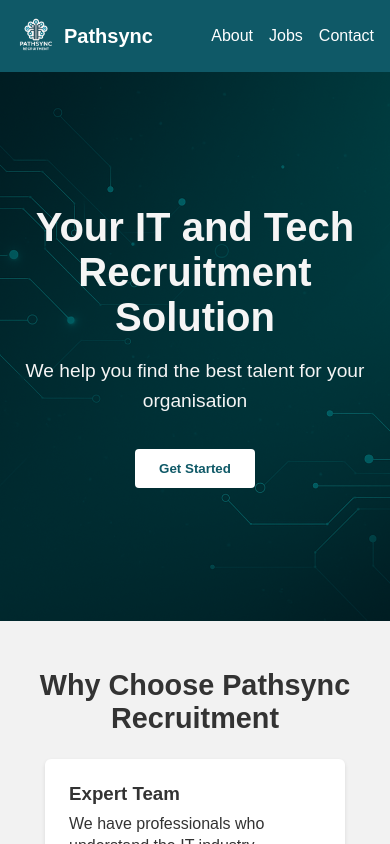
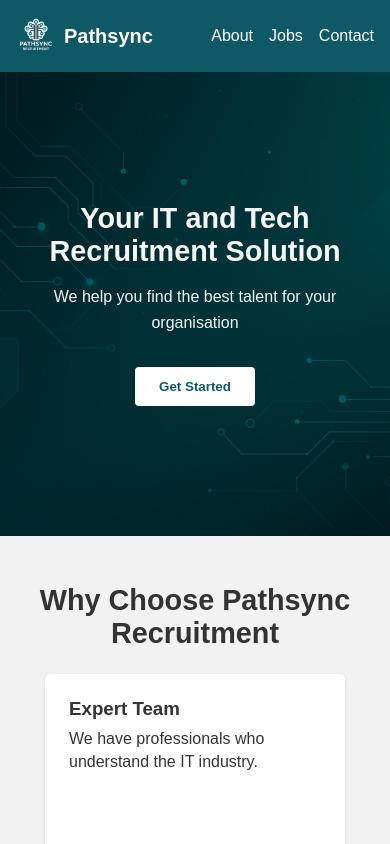
Before and after one commit to SojiJoro/pathsyncrecruitment, a Next.js app: page / in a window 390 px wide. Shown: the top 844 px of the page. Built offline with nearby package versions, Linux system fonts and the light colour scheme.

Commit message:
Update globals.css

```diff
--- a/src/styles/globals.css
+++ b/src/styles/globals.css
@@ -70,19 +70,33 @@
 /* Hero section */
 .hero_section {
   position: relative;
-  height: 65vh; /* Updated from 100vh */
+  height: 65vh;
+  min-height: 500px; /* Prevents too small height */
+  max-height: 800px; /* Prevents excessive height when zooming out */
   overflow: hidden;
   display: flex;
   align-items: center;
   justify-content: center;
   text-align: center;
   color: var(--light-text);
+  width: 100%;
 }
 
-.hero_bg_image {
+/* New container for Next.js Image */
+.hero_bg_image_container {
   position: absolute;
   inset: 0;
+  width: 100%;
+  height: 100%;
   z-index: -2;
+}
+
+/* Updated image styles */
+.hero_bg_image {
+  width: 100% !important;
+  height: 100% !important;
+  object-fit: cover !important;
+  object-position: center !important;
 }
 
 .hero_overlay {
@@ -93,9 +107,11 @@
 }
 
 .hero_content {
+  position: relative;
   max-width: 800px;
   padding: 0 1rem;
   z-index: 1;
+  margin: 0 auto; /* Centers content horizontally */
 }
 
 .hero_content h1 {
@@ -123,6 +139,37 @@
 .hero_button:hover {
   background-color: var(--teal-light);
   color: var(--white);
+}
+
+/* Added responsive adjustments */
+@media (max-width: 768px) {
+  .hero_section {
+    height: 60vh;
+    min-height: 400px;
+  }
+
+  .hero_content h1 {
+    font-size: 2rem;
+  }
+
+  .hero_content p {
+    font-size: 1.1rem;
+  }
+}
+
+@media (max-width: 480px) {
+  .hero_section {
+    height: 55vh;
+    min-height: 350px;
+  }
+
+  .hero_content h1 {
+    font-size: 1.8rem;
+  }
+
+  .hero_content p {
+    font-size: 1rem;
+  }
 }
 
 /* Features section */
```
